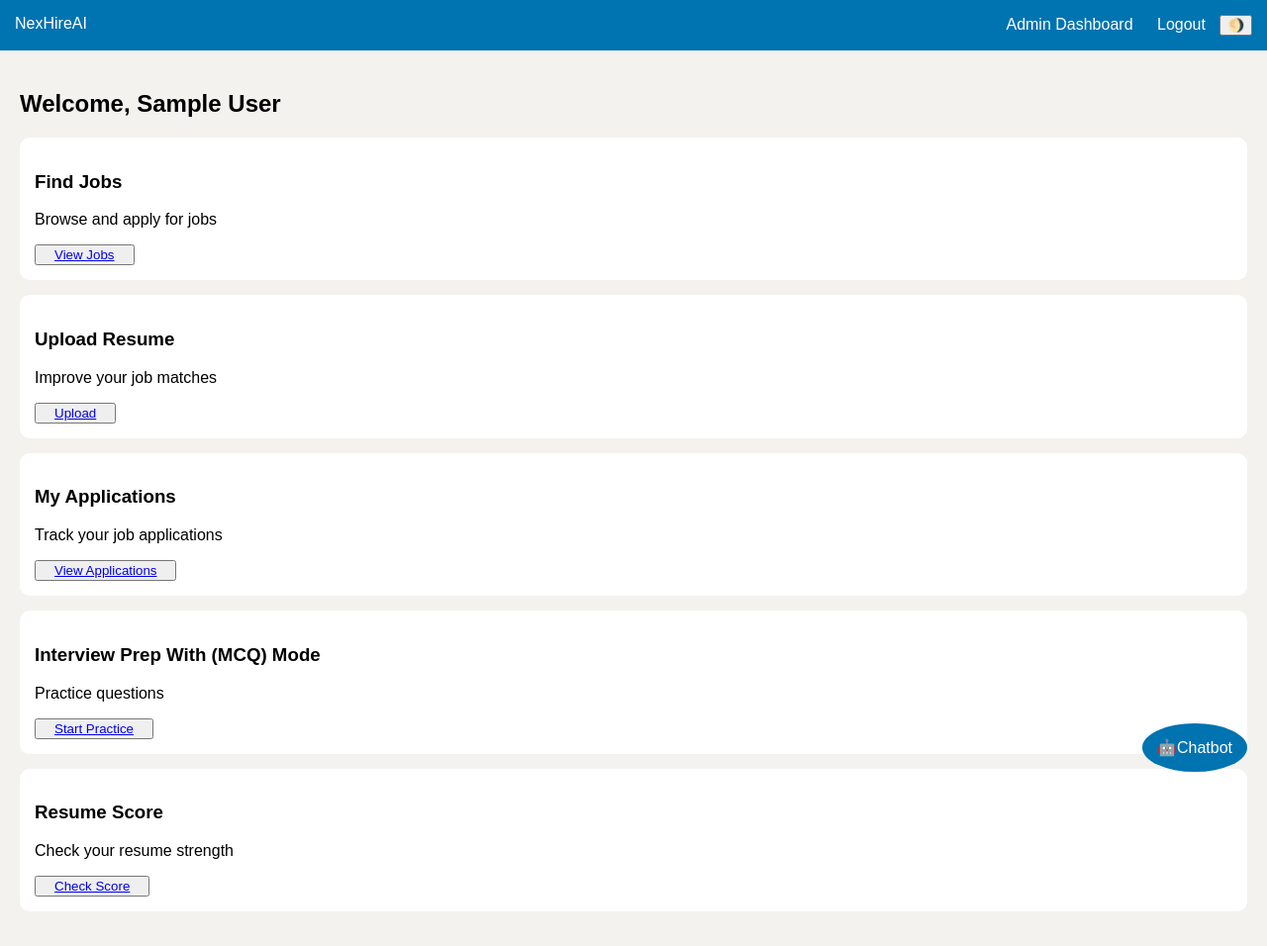
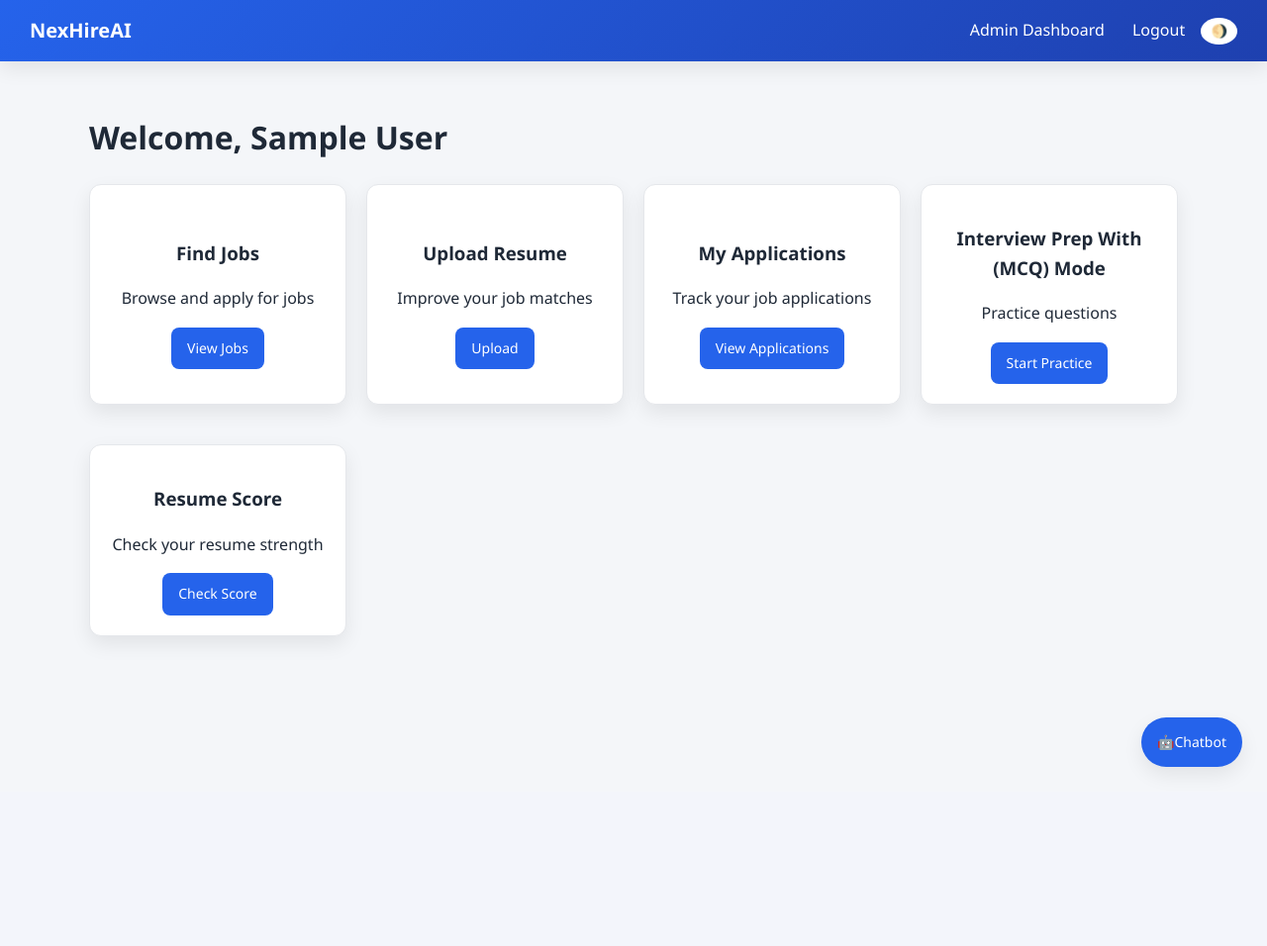
Before and after one commit to sujal-project/NexHireAI, a Flask app: page /dashboard in a window 1280 px wide. Shown: the whole page at 99% size. After the commit the page ends 782 px from the top, so only its background shows below. Run offline with Flask 3, Linux system fonts and the light colour scheme; the visitor is signed in with stand-in values (Sample User, id 1).

Commit message:
upgraded UI

```diff
--- a/static/css/style.css
+++ b/static/css/style.css
@@ -1,89 +1,340 @@
+/* ===== THEME COLORS ===== */
 :root {
-    --bg: #f3f2ef;
-    --text: #000;
-    --card: #fff;
+    --bg: #f4f6f9;
+    --text: #1f2937;
+    --card: #ffffff;
+    --primary: #2563eb;
+    --secondary: #1e40af;
+    --success: #16a34a;
+    --border: #e5e7eb;
+    --shadow: 0 8px 20px rgba(0,0,0,0.08);
 }
 
 [data-theme="dark"] {
-    --bg: #181818;
-    --text: #fff;
-    --card: #242424;
+    --bg: #0f172a;
+    --text: #e2e8f0;
+    --card: #1e293b;
+    --primary: #3b82f6;
+    --secondary: #60a5fa;
+    --success: #22c55e;
+    --border: #334155;
+    --shadow: 0 8px 20px rgba(0,0,0,0.4);
 }
 
+/* ===== GLOBAL ===== */
 body {
     background: var(--bg);
     color: var(--text);
-    font-family: Arial;
+    font-family: 'Segoe UI', Tahoma, sans-serif;
     margin: 0;
+    line-height: 1.6;
 }
 
-/* NAVBAR */
-
+/* ===== NAVBAR ===== */
 .navbar {
     display: flex;
     justify-content: space-between;
-    padding: 15px;
-    background: #0073b1;
+    align-items: center;
+    padding: 15px 30px;
+    background: linear-gradient(135deg, var(--primary), var(--secondary));
+    color: white;
+    box-shadow: var(--shadow);
+}
+
+.logo {
+    font-size: 20px;
+    font-weight: bold;
+}
+
+.nav-links a {
+    margin: 0 12px;
+    color: white;
+    text-decoration: none;
+    font-weight: 500;
+    transition: 0.3s;
+}
+
+.nav-links a:hover {
+    opacity: 0.8;
+}
+
+.theme-btn {
+    background: white;
+    border: none;
+    border-radius: 50%;
+    padding: 6px 10px;
+    cursor: pointer;
+}
+
+/* ===== CONTAINER ===== */
+.container {
+    padding: 30px;
+    max-width: 1100px;
+    margin: auto;
+}
+
+/* ===== CARD ===== */
+.card1 {
+    text-align: center;
+    align-content: center;
+    background: var(--card);
+    padding: 20px;
+    margin-bottom: 20px;
+    border-radius: 12px;
+    box-shadow: var(--shadow);
+    border: 1px solid var(--border);
+    transition: 0.2s;
+}
+.card1:hover {
+    transform: translateY(-3px);
+}
+.card {
+    background: var(--card);
+    padding: 20px;
+    margin-bottom: 20px;
+    border-radius: 12px;
+    box-shadow: var(--shadow);
+    border: 1px solid var(--border);
+    transition: 0.3s;
+}
+
+.card:hover {
+    transform: translateY(-3px);
+}
+
+/* CENTER CARD */
+.center {
+    text-align: center;
+    margin-top: 100px;
+}
+
+/* HIGHLIGHT */
+.highlight {
+    border-left: 5px solid var(--primary);
+}
+
+/* ===== GRID ===== */
+.grid {
+    display: grid;
+    grid-template-columns: repeat(auto-fit, minmax(220px, 1fr));
+    gap: 20px;
+}
+
+/* ===== BUTTONS ===== */
+.btn {
+    display: inline-block;
+    padding: 10px 16px;
+    border-radius: 8px;
+    font-size: 14px;
+    text-decoration: none;
+    border: none;
+    cursor: pointer;
+    transition: 0.3s;
+}
+
+.btn.primary {
+    background: var(--primary);
     color: white;
 }
 
-.nav-links a {
-    margin: 0 10px;
+.btn.success {
+    background: var(--success);
     color: white;
-    text-decoration: none;
 }
 
-/* CONTAINER */
-.container {
-    padding: 20px;
+.btn:hover {
+    transform: scale(1.05);
+    opacity: 0.9;
 }
 
-/* CARD */
-.card {
-    background: var(--card);
-    padding: 15px;
-    margin-bottom: 15px;
-    border-radius: 10px;
+/* ===== FORM ===== */
+.form input,
+.form select,
+.form textarea {
+    width: 100%;
+    padding: 10px;
+    margin-bottom: 12px;
+    border-radius: 8px;
+    border: 1px solid var(--border);
+    background: transparent;
+    color: var(--text);
 }
 
-/* BUTTON */
-.btn {
-    padding: 8px 12px;
-    border: none;
-    border-radius: 5px;
-    cursor: pointer;
+.form input:focus,
+.form textarea:focus {
+    outline: none;
+    border-color: var(--primary);
 }
 
-.btn-primary { background: #0073b1; color: white; }
-.btn-success { background: green; color: white; }
+/* ===== PROGRESS BAR ===== */
+.progress {
+    background: var(--border);
+    border-radius: 10px;
+    overflow: hidden;
+    height: 20px;
+}
 
-/* CHATBOT */
+.progress-bar {
+    background: var(--success);
+    height: 100%;
+    text-align: center;
+    color: white;
+    font-size: 12px;
+}
+
+/* ===== CHATBOT ===== */
 .chatbot-btn {
     position: fixed;
-    bottom: 20px;
-    right: 20px;
-    background: #0073b1;
+    bottom: 25px;
+    right: 25px;
+    background: var(--primary);
     color: white;
-    padding: 15px;
-    border-radius: 50%;
+    padding: 14px 16px;
+    border-radius: 50px;
     cursor: pointer;
+    box-shadow: var(--shadow);
+    font-size: 14px;
 }
 
 .chatbox {
     position: fixed;
-    bottom: 80px;
-    right: 20px;
-    width: 300px;
-    background: white;
-    border-radius: 10px;
+    bottom: 90px;
+    right: 25px;
+    width: 320px;
+    background: var(--card);
+    border-radius: 12px;
+    box-shadow: var(--shadow);
+    overflow: auto;
+}
+
+.chat-header {
+    background: var(--primary);
+    color: white;
+    padding: 10px;
+    font-weight: bold;
+}
+
+#chat-messages {
+    height: 200px;
+    overflow-y:auto;
     padding: 10px;
 }
 
-.hidden { display: none; }
+#chat-input {
+    width: 100%;
+    border: none;
+    padding: 10px;
+    border-top: 1px solid var(--border);
+}
 
-.user { text-align: right; color: blue; }
-.bot { text-align: left; color: green; }
+.user {
+    text-align: right;
+    margin: 5px 0;
+    color: var(--primary);
+}
 
-.mt-5{
-    width: 600px;
+.bot {
+    text-align: left;
+    margin: 5px 0;
+    color: var(--success);
 }
+
+/* ===== TABLE STYLE (OPTIONAL FUTURE) ===== */
+table {
+    width: 100%;
+    border-collapse: collapse;
+}
+
+td, th {
+    padding: 10px;
+    border-bottom: 1px solid var(--border);
+}
+
+/* ===== RESPONSIVE ===== */
+@media (max-width: 768px) {
+    .navbar {
+        flex-direction: column;
+        align-items: flex-start;
+    }
+
+    .container {
+        padding: 15px;
+    }
+}
+
+
+.hidden {
+    display: none;
+}
+
+
+/* ===== POST JOB FORM UI (ADD BELOW THIS) ===== */
+form {
+    background: var(--card);
+    padding: 25px;
+    border-radius: 12px;
+    box-shadow: var(--shadow);
+    border: 1px solid var(--border);
+    max-width: 700px;
+    margin: auto;
+}
+
+.mb-3 {
+    margin-bottom: 18px;
+}
+
+label {
+    display: block;
+    font-weight: 600;
+    margin-bottom: 6px;
+    color: var(--text);
+}
+
+.form-control {
+    width: 100%;
+    padding: 10px 12px;
+    border-radius: 8px;
+    border: 1px solid var(--border);
+    background: transparent;
+    color: var(--text);
+    font-size: 14px;
+    transition: 0.3s;
+}
+
+textarea.form-control {
+    min-height: 100px;
+    resize: vertical;
+}
+
+.form-control:focus {
+    outline: none;
+    border-color: var(--primary);
+    box-shadow: 0 0 0 2px rgba(37, 99, 235, 0.15);
+}
+
+button.btn-success {
+    background: var(--success);
+    border: none;
+    padding: 10px 18px;
+    border-radius: 8px;
+    color: white;
+    font-weight: 500;
+    cursor: pointer;
+    transition: 0.3s;
+}
+
+button.btn-success:hover {
+    transform: translateY(-2px);
+    opacity: 0.9;
+}
+
+h2.mb-4 {
+    text-align: center;
+    margin-bottom: 25px;
+}
+
+@media (max-width: 768px) {
+    form {
+        padding: 15px;
+    }
+}
--- a/templates/jobseeker_dashboard.html
+++ b/templates/jobseeker_dashboard.html
@@ -1,38 +1,38 @@
 {% extends "layout.html" %}
 {% block content %}
 
-<h2>Welcome, {{ current_user.name }}</h2>
+<h1>Welcome, {{ current_user.name }}</h1>
 
 <div class="grid">
 
-    <div class="card">
+    <div class="card1">
         <h3>Find Jobs</h3>
         <p>Browse and apply for jobs</p>
-        <button><a href="/jobs" class="btn primary">View Jobs</a></button>
+        <a href="/jobs" class="btn primary">View Jobs</a>
     </div>
 
-    <div class="card">
+    <div class="card1">
         <h3>Upload Resume</h3>
         <p>Improve your job matches</p>
-        <button><a href="/upload-resume" class="btn primary">Upload</a></button>
+        <a href="/upload-resume" class="btn primary">Upload</a>
     </div>
 
-    <div class="card">
+    <div class="card1">
         <h3>My Applications</h3>
         <p>Track your job applications</p>
-        <button><a href="/my-applications" class="btn primary">View Applications</a></button>
+        <a href="/my-applications" class="btn primary">View Applications</a>
     </div>
 
-    <div class="card">
+    <div class="card1">
         <h3>Interview Prep With (MCQ) Mode</h3>
         <p>Practice questions</p>
-        <button><a href="/mcq" class="btn primary">Start Practice</a></button>
+        <a href="/mcq" class="btn primary">Start Practice</a>
     </div>
 
-    <div class="card">
+    <div class="card1">
         <h3>Resume Score</h3>
         <p>Check your resume strength</p>
-        <button><a href="/resume-score" class="btn primary">Check Score</a></button>
+        <a href="/resume-score" class="btn primary">Check Score</a>
     </div>
 
 
--- a/templates/layout.html
+++ b/templates/layout.html
@@ -82,6 +82,46 @@ function toggleTheme() {
 }
 </script>
 
+<script>
+function toggleChat() {
+    const chatbox = document.getElementById("chatbox");
+    chatbox.classList.toggle("hidden");
+}
+
+// Handle Enter key
+function handleChat(event) {
+    if (event.key === "Enter") {
+        const input = document.getElementById("chat-input");
+        const message = input.value.trim();
+
+        if (message === "") return;
+
+        const chatMessages = document.getElementById("chat-messages");
+
+        // User message
+        chatMessages.innerHTML += `<div class="user">${message}</div>`;
+
+        // Dummy bot reply (you can connect backend later)
+        chatMessages.innerHTML += `<div class="bot">Typing...</div>`;
+
+        input.value = "";
+
+        // Auto scroll
+        chatMessages.scrollTop = chatMessages.scrollHeight;
+    }
+}
+</script>
+
+<script>
+document.addEventListener("click", function(e) {
+    const chatbox = document.getElementById("chatbox");
+    const button = document.querySelector(".chatbot-btn");
+
+    if (!chatbox.contains(e.target) && !button.contains(e.target)) {
+        chatbox.classList.add("hidden");
+    }
+});
+</script>
 
 </body>
 </html>
```
Also changed, not shown: templates/index.html (+6 -4 lines), 1 other file.
